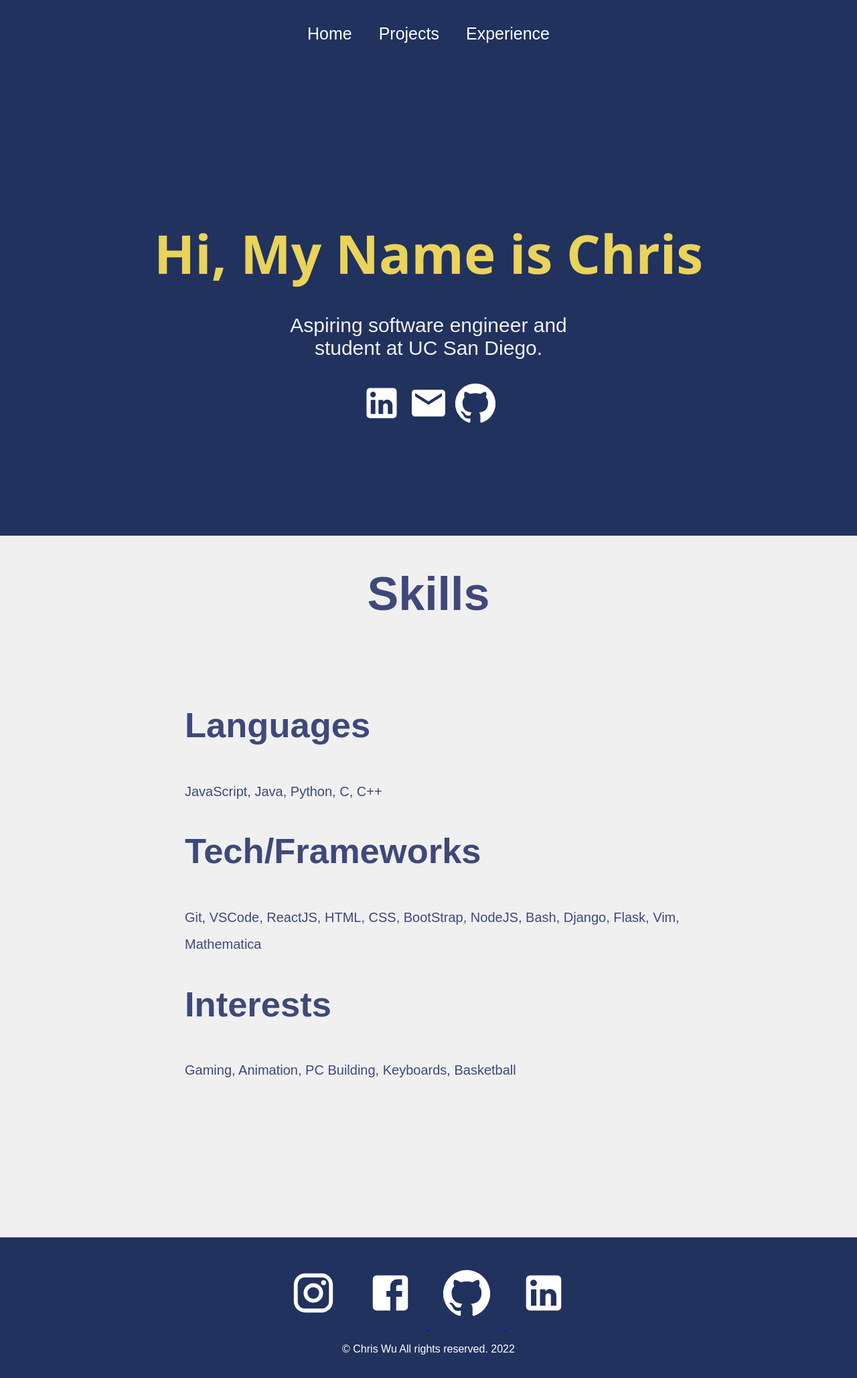
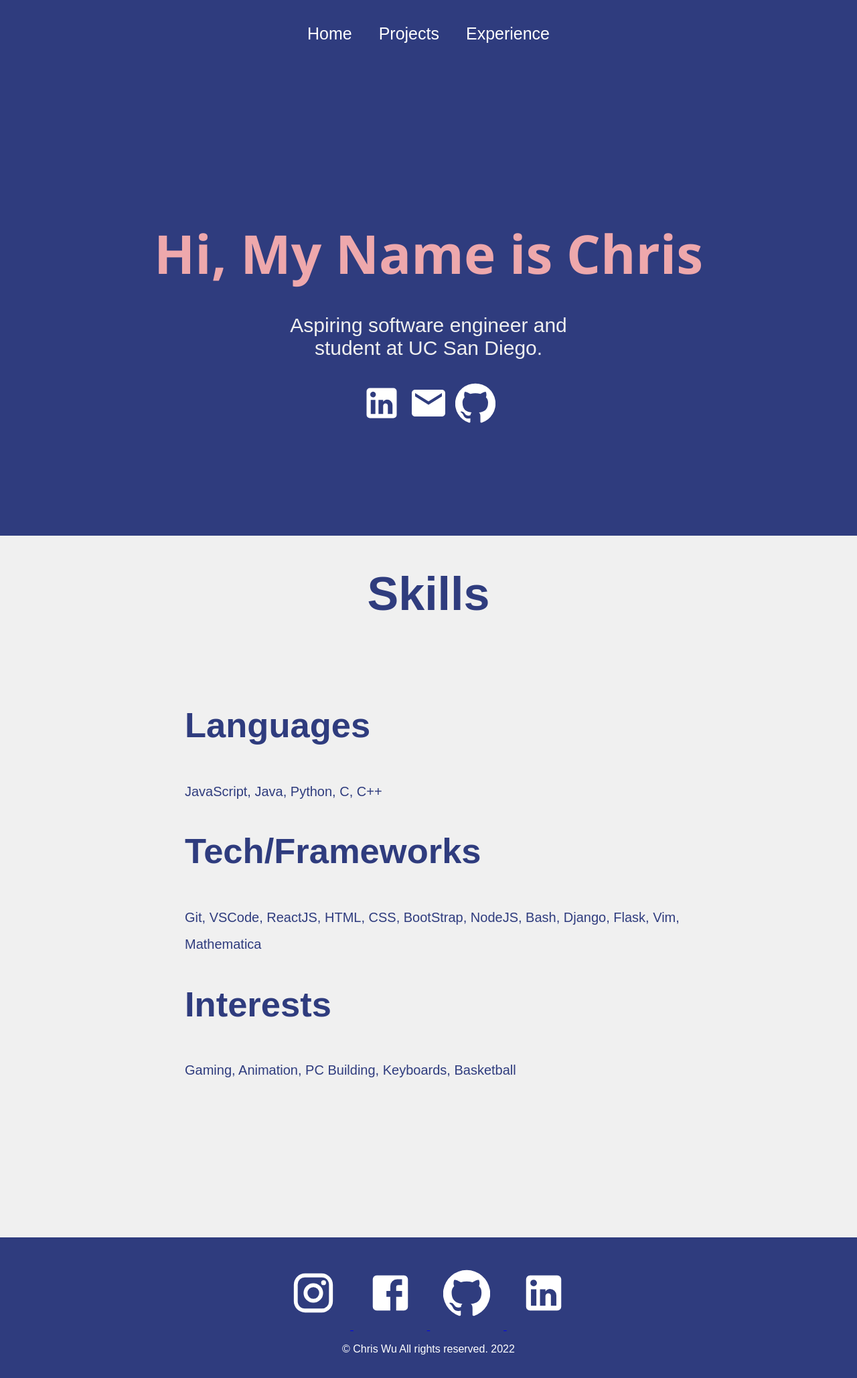
Before and after one commit to ChrisWu989/personalportfolio, a React (Create React App) app: page / in a window 1280 px wide. Shown: the whole page at 67% size. Built offline with nearby package versions, Linux system fonts and the light colour scheme.

Commit message:
changed color

```diff
--- a/src/index.js
+++ b/src/index.js
@@ -9,8 +9,4 @@ root.render(
     <App />
   </React.StrictMode>
 );
-
-// If you want to start measuring performance in your app, pass a function
-// to log results (for example: reportWebVitals(console.log))
-// or send to an analytics endpoint. Learn more: https://bit.ly/CRA-vitals
 reportWebVitals();
--- a/src/styles/Footer.css
+++ b/src/styles/Footer.css
@@ -1,7 +1,7 @@
 .footer {
     width: 100%;
     height: 200px;
-    background: #21325e;
+    background: #2F3C7E;
     display: flex;
     justify-content: center;
     align-items: center;
--- a/src/styles/Home.css
+++ b/src/styles/Home.css
@@ -2,7 +2,7 @@
     width: 100%;
     align-items: center;
     font-family: "Arial", sans-serif;
-    color: #3e497a;
+    color: #2F3C7E;
   }
 
   .about {
@@ -13,14 +13,14 @@
     justify-content: center;
     align-items: center;
     text-align: center;
-    background-color: #21325e;
+    background-color: #2F3C7E;
     color: #f0f0f0;
   }
 
   .about h2 {
     font-family: "Segoe UI", Tahoma, Geneva, Verdana, sans-serif;
     font-size: 80px;
-    color: #e9d35b;
+    color: #eea8ac;
     height: 50px;
   }
 
@@ -44,7 +44,7 @@
   }
 
   .skills h1 {
-    color: #3e497a;
+    color: #2F3C7E;
   }
 
   .skills .list {
--- a/src/styles/Navbar.css
+++ b/src/styles/Navbar.css
@@ -1,7 +1,7 @@
 .navbar {
     width: 100%;
     height: 100px;
-    background: #21325e;
+    background: #2F3C7E;
   }
 
   .links {
--- a/src/styles/ProjectDisplay.css
+++ b/src/styles/ProjectDisplay.css
@@ -9,7 +9,7 @@
 
   .project h1 {
     margin-top: 50px;
-    color: #3e497a;
+    color: #2F3C7E;
     font-size: 35px;
   }
   .project img {
@@ -19,10 +19,10 @@
 
   .project p {
     font-size: 40px;
-    color: #3e497a;
+    color: #2F3C7E;
   }
 
   .project svg {
     font-size: 60px;
-    color: #3e497a;
+    color: #2F3C7E;
   }
--- a/src/styles/Projects.css
+++ b/src/styles/Projects.css
@@ -5,10 +5,11 @@
     justify-content: center;
     align-items: center;
     flex-direction: column;
+    color: #2F3C7E;
   }
   .projects .projectTitle {
     text-align: center;
-    color: #3e497a;
+    color: #2F3C7E;
     font-size: 60px;
     font-weight: bolder;
   }
```
